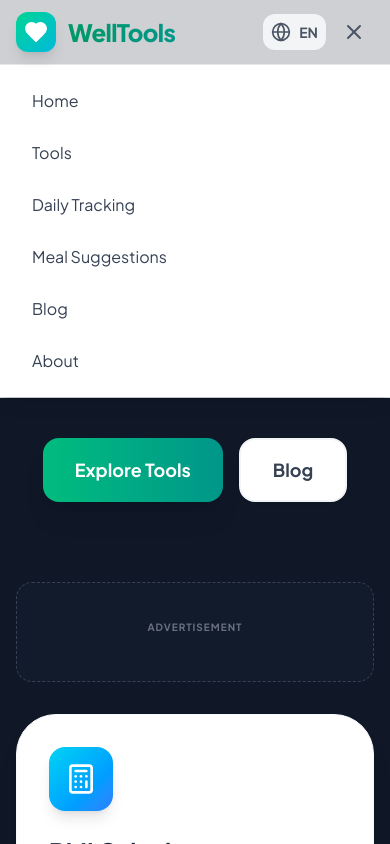
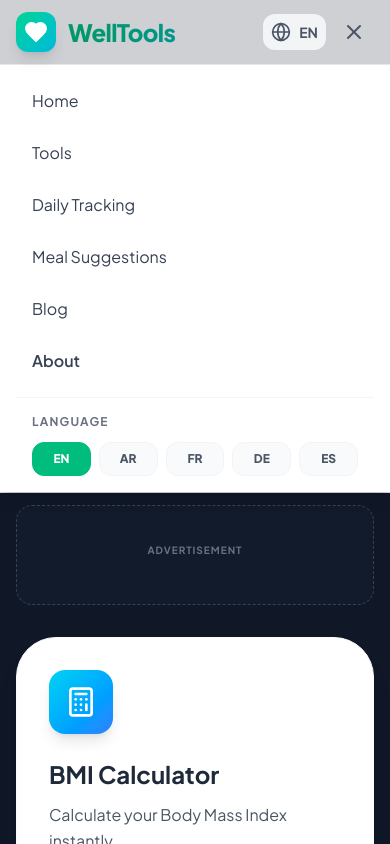
Before and after one commit to SmartConvert/WellTools, a React (Vite) app: page / in a window 390 px wide. Both pictures are taken after a click on the button 354 px from the left and 32 px from the top of the page. Shown: the top 844 px of the page. Built offline with nearby package versions, Linux system fonts and the light colour scheme.

Commit message:
style: optimize mobile UX, fix translations on touch, and refine hero banner

```diff
--- a/src/App.jsx
+++ b/src/App.jsx
@@ -183,9 +183,24 @@ const NavBar = ({ setCurrentPage, setMobileMenuOpen, mobileMenuOpen, lang, setLa
           <button onClick={() => { setCurrentPage('blog'); setMobileMenuOpen(false); }} className="block w-full text-left px-4 py-2 text-gray-700 dark:text-gray-300 hover:bg-emerald-50 dark:hover:bg-emerald-900/30 rounded-lg transition-colors">
             {t.nav_blog}
           </button>
-          <button onClick={() => { setCurrentPage('about'); setMobileMenuOpen(false); }} className="block w-full text-left px-4 py-2 text-gray-700 dark:text-gray-300 hover:bg-emerald-50 dark:hover:bg-emerald-900/30 rounded-lg transition-colors">
+          <button onClick={() => { setCurrentPage('about'); setMobileMenuOpen(false); }} className="block w-full text-left px-4 py-2 text-gray-700 dark:text-gray-300 hover:bg-emerald-50 dark:hover:bg-emerald-900/30 rounded-lg transition-colors font-semibold">
             {t.nav_about}
           </button>
+
+          <div className="pt-4 mt-4 border-t border-gray-100 dark:border-gray-800">
+            <p className="px-4 text-xs font-bold text-gray-500 uppercase tracking-widest mb-3">{t.language}</p>
+            <div className="grid grid-cols-5 gap-2 px-4">
+              {['en', 'ar', 'fr', 'de', 'es'].map((l) => (
+                <button
+                  key={l}
+                  onClick={() => { setLang(l); setMobileMenuOpen(false); }}
+                  className={`py-2 rounded-xl text-xs font-black uppercase transition-all border ${lang === l ? 'bg-emerald-500 text-white border-emerald-500' : 'bg-gray-50 dark:bg-gray-800 text-gray-600 dark:text-gray-400 border-gray-100 dark:border-gray-700'}`}
+                >
+                  {l}
+                </button>
+              ))}
+            </div>
+          </div>
         </div>
       </div>
     )}
@@ -195,9 +210,9 @@ const HomePage = ({ setCurrentPage, setSelectedMealCategory, t }) => (
   <div className="pt-24 pb-16 px-4">
     <div className="max-w-7xl mx-auto">
       {/* Hero Section */}
-      <div className="text-center mb-20 animate-fade-in">
-        <h1 className="text-5xl md:text-7xl font-black text-gray-900 dark:text-white mb-6 tracking-tight leading-tight">
-          {t.hero_title} <span className="bg-linear-to-r from-emerald-600 to-teal-600 bg-clip-text text-transparent">{t.hero_title_accent}</span>
+      <div className="text-center mb-12 lg:mb-20 animate-fade-in">
+        <h1 className="text-4xl md:text-7xl font-black text-gray-900 dark:text-white mb-6 tracking-tight leading-tight">
+          {t.hero_title} <br className="md:hidden" /><span className="bg-linear-to-r from-emerald-600 to-teal-600 bg-clip-text text-transparent">{t.hero_title_accent}</span>
         </h1>
         <p className="text-xl text-gray-600 dark:text-gray-400 max-w-2xl mx-auto leading-relaxed mb-10">
           {t.hero_subtitle}
@@ -224,7 +239,7 @@ const HomePage = ({ setCurrentPage, setSelectedMealCategory, t }) => (
       <AdComponent slot="home_top" />
 
       {/* Tools Grid */}
-      <div id="tools-grid" className="grid grid-cols-1 md:grid-cols-2 lg:grid-cols-3 gap-8 mb-20">
+      <div id="tools-grid" className="grid grid-cols-1 md:grid-cols-2 lg:grid-cols-3 gap-6 lg:gap-8 mb-12 lg:mb-20">
         {[
           { id: 'bmi', name: t.bmi_calc, icon: Calculator, color: 'from-cyan-400 to-blue-500', description: t.bmi_desc },
           { id: 'calories', name: t.calories_calc, icon: Activity, color: 'from-emerald-400 to-teal-500', description: t.calories_desc },
@@ -251,7 +266,7 @@ const HomePage = ({ setCurrentPage, setSelectedMealCategory, t }) => (
       </div>
 
       {/* Daily Tracking & Meals Feature Sections */}
-      <div className="grid grid-cols-1 lg:grid-cols-2 gap-8 mb-20">
+      <div className="grid grid-cols-1 lg:grid-cols-2 gap-6 lg:gap-8 mb-12 lg:mb-20">
         <div
           onClick={() => setCurrentPage('tracking')}
           className="group relative bg-linear-to-br from-gray-900 to-slate-900 p-10 rounded-[3rem] overflow-hidden cursor-pointer shadow-2xl hover:-translate-y-1 transition-all"
@@ -260,8 +275,8 @@ const HomePage = ({ setCurrentPage, setSelectedMealCategory, t }) => (
             <div className="w-14 h-14 bg-white/10 backdrop-blur-md rounded-2xl flex items-center justify-center mb-6">
               <TrendingUp className="w-8 h-8 text-emerald-400" />
             </div>
-            <h3 className="text-3xl font-bold text-white mb-4">{t.daily_tracking}</h3>
-            <p className="text-gray-400 text-lg mb-8 max-w-md">{t.daily_tracking_desc}</p>
+            <h3 className="text-2xl md:text-3xl font-bold text-white mb-4">{t.daily_tracking}</h3>
+            <p className="text-gray-400 text-base md:text-lg mb-8 max-w-md">{t.daily_tracking_desc}</p>
             <div className="inline-flex items-center gap-3 px-6 py-3 bg-emerald-500 text-white rounded-xl font-bold hover:bg-emerald-400 transition-colors">
               {t.open_dashboard} <ChevronRight className="w-5 h-5" />
             </div>
@@ -277,8 +292,8 @@ const HomePage = ({ setCurrentPage, setSelectedMealCategory, t }) => (
             <div className="w-14 h-14 bg-white/10 backdrop-blur-md rounded-2xl flex items-center justify-center mb-6">
               <Apple className="w-8 h-8 text-white" />
             </div>
-            <h3 className="text-3xl font-bold text-white mb-4">{t.meal_suggestions}</h3>
-            <p className="text-emerald-100 text-lg mb-8 max-w-md">{t.meal_suggestions_desc}</p>
+            <h3 className="text-2xl md:text-3xl font-bold text-white mb-4">{t.meal_suggestions}</h3>
+            <p className="text-emerald-100 text-base md:text-lg mb-8 max-w-md">{t.meal_suggestions_desc}</p>
             <div className="inline-flex items-center gap-3 px-6 py-3 bg-white text-emerald-700 rounded-xl font-bold hover:bg-emerald-50 transition-colors">
               {t.view_meal_plans} <ChevronRight className="w-5 h-5" />
             </div>
```
